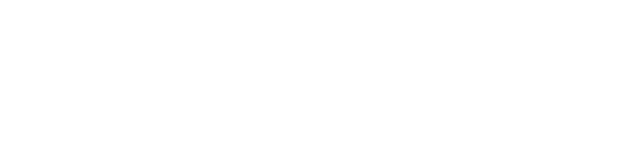
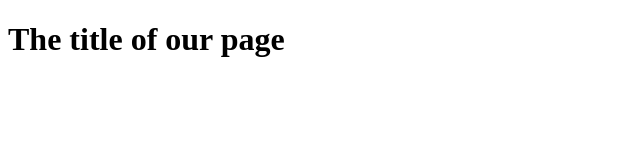
Before and after one commit to Valentine-doc/remote-test-2, a plain HTML site: page index.html in a window 1280 px wide. Shown: the whole page, without its empty margins (0-640 px from the left). Drawn offline with Linux system fonts and the light colour scheme.

Commit message:
resave html

```diff
--- a/index.html
+++ b/index.html
@@ -3,5 +3,7 @@
   <head>
     <title>My first page</title>
   </head>
-  <body></body>
+  <body>
+    <h1>The title of our page</h1>
+  </body>
 <html>
```
